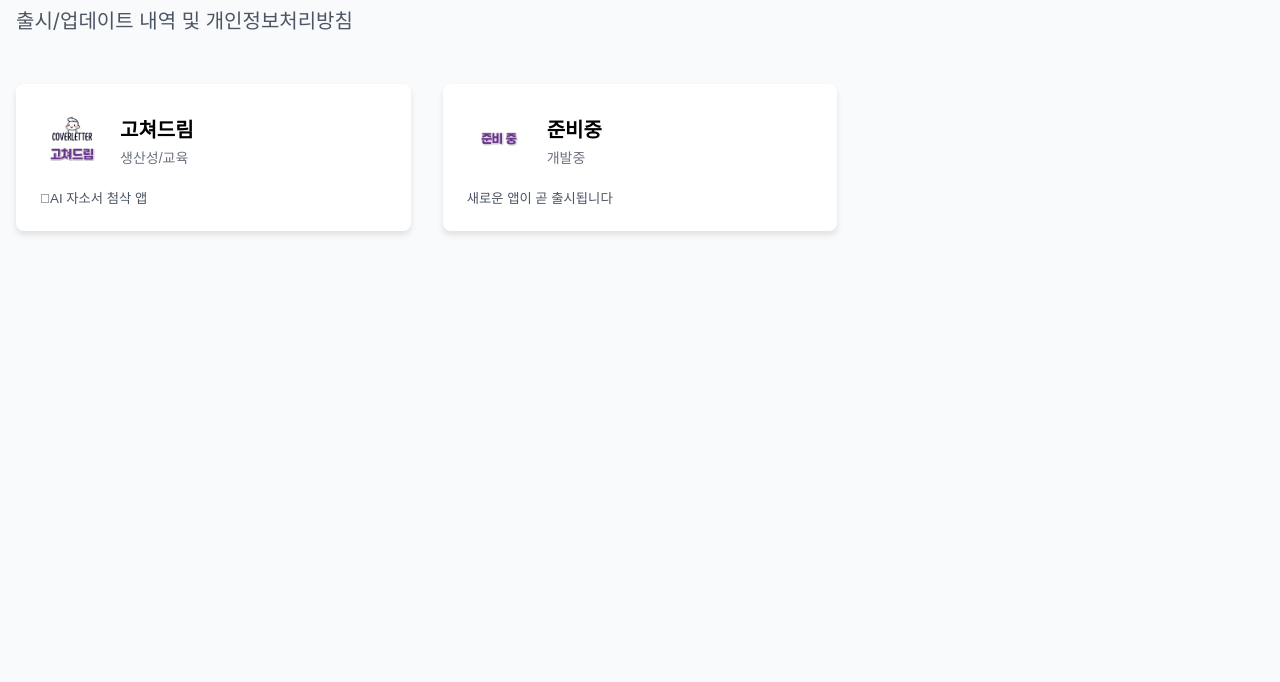
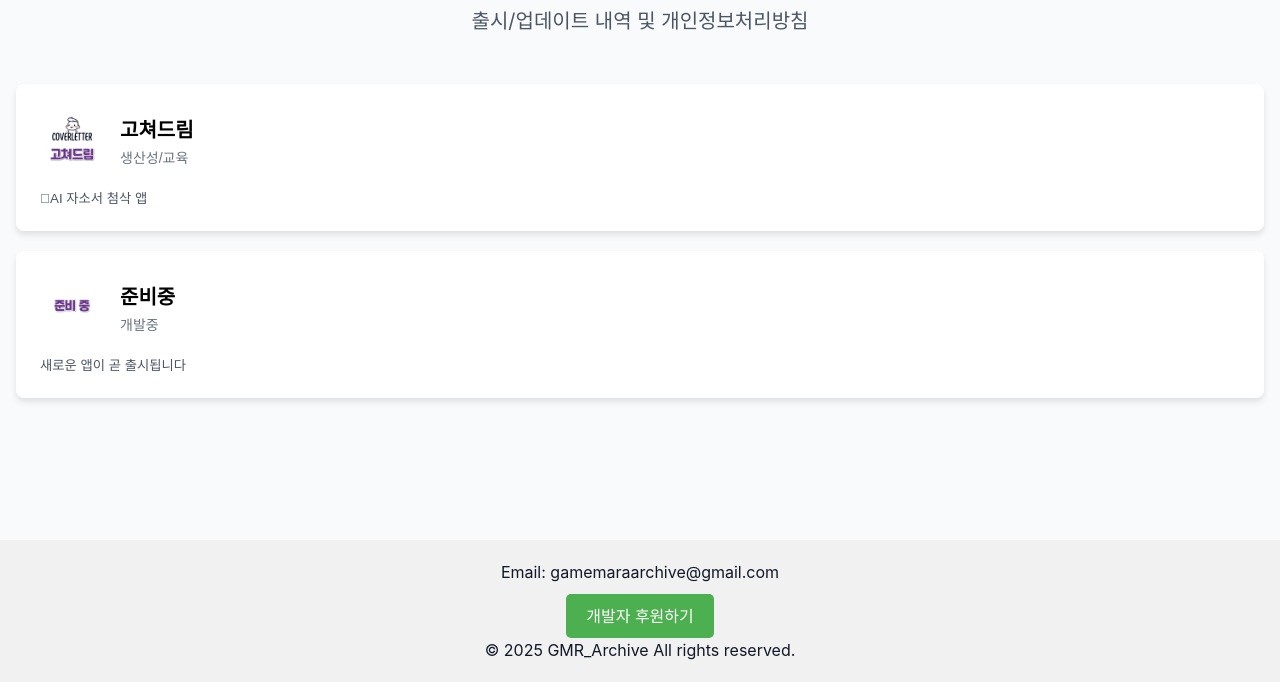
Before and after one commit to GMR-archive/GMR_Archvie-WOOJIN-_devsite, a plain HTML site: page index.html in a window 1280 px wide. Shown: the part 118-800 px from the top of the page. Drawn offline with nearby package versions, Linux system fonts and the light colour scheme.

Commit message:
Update index.html

```diff
--- a/index.html
+++ b/index.html
@@ -6,6 +6,46 @@
     <title>GMR_Archive(WOOJIN)</title>
     <link rel="stylesheet" href="css/styles.css">
     <link rel="stylesheet" href="https://cdnjs.cloudflare.com/ajax/libs/animate.css/4.1.1/animate.min.css">
+    <style>
+        /* 추가된 스타일 */
+        .footer {
+            text-align: center;
+            padding: 20px;
+            position: fixed;
+            bottom: 0;
+            width: 100%;
+            background-color: #f1f1f1;
+        }
+        .footer .contact {
+            margin-bottom: 10px;
+        }
+        .footer .donate-button {
+            display: inline-block;
+            padding: 10px 20px;
+            background-color: #4CAF50;
+            color: white;
+            text-align: center;
+            text-decoration: none;
+            border-radius: 5px;
+            cursor: pointer;
+        }
+        .footer .donate-button:hover {
+            background-color: #45a049;
+        }
+        .centered {
+            text-align: center;
+        }
+        /* 기존 제목과 앱 리스트 가운데 정렬 */
+        h1, .subtitle {
+            text-align: center;
+        }
+        .app-grid {
+            display: flex;
+            justify-content: center;
+            gap: 20px;
+            flex-wrap: wrap;
+        }
+    </style>
 </head>
 <body>
     <div id="app" class="min-h-screen">
@@ -60,7 +100,15 @@
                 </div>
             </div>
         </div>
+
+        <!-- Footer -->
+        <div class="footer">
+            <p class="contact">Email: gamemaraarchive@gmail.com</p>
+            <a href="https://acoffee.shop/d/857f2275-96ea-4066-9ead-6f7937a09924" class="donate-button">개발자 후원하기</a>
+            <p>© 2025 GMR_Archive All rights reserved.</p>
+        </div>
     </div>
+
     <script src="js/script.js"></script>
 </body>
 </html>
```
